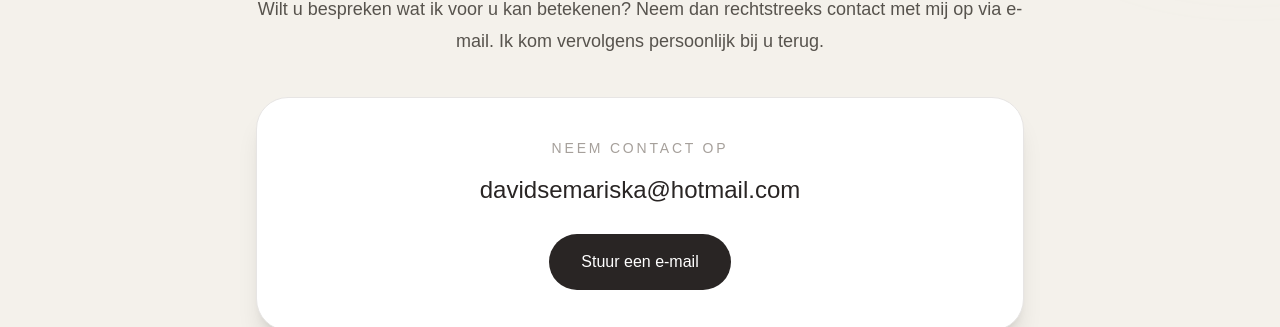
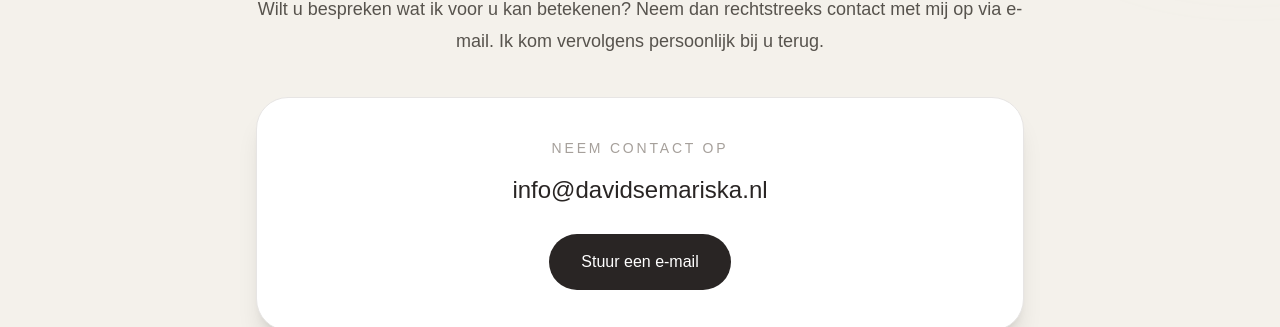
Before and after one commit to Tinus338/olympus2000gym, a Next.js app: page / in a window 1280 px wide. Shown: the part 3208-3535 px from the top of the page. Built offline with nearby package versions, Linux system fonts and the light colour scheme.

Commit message:
Update contact email

```diff
--- a/components/Contact.jsx
+++ b/components/Contact.jsx
@@ -40,10 +40,10 @@ export default function Contact() {
             </p>
 
             <a
-              href="mailto:davidsemariska@hotmail.com"
+              href="mailto:info@davidsemariska.nl"
               className="text-xl md:text-2xl text-stone-800 hover:text-stone-500 transition-colors duration-300"
             >
-              davidsemariska@hotmail.com
+              info@davidsemariska.nl
             </a>
 
             <div className="mt-7">
```
